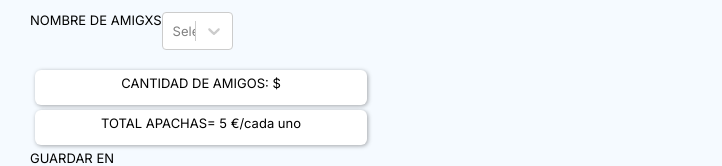
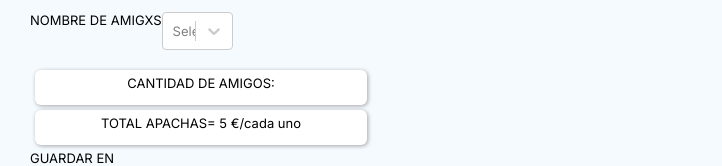
Before and after one commit to candymd/appaches, a React (Create React App) app in the folder frontend/: page /form in a window 1280 px wide. Shown: the part 303-469 px from the top of the page, without its empty margins (0-722 px from the left). Built offline with nearby package versions, Linux system fonts and the light colour scheme; no server answers.

Commit message:
working in buttons

```diff
--- a/frontend/src/components/Form/Form.js
+++ b/frontend/src/components/Form/Form.js
@@ -4,7 +4,7 @@ import {Link, useLocation, useNavigate} from "react-router-dom";
 import Select from "react-select";
 import makeAnimated from 'react-select/animated'
 
-const Form = ({onSubmit, friends}) => {
+const Form = ({onSubmit, friends, eventsACobrar, eventsAPagar}) => {
 
 
     const friendsSelectOptions = friends.map(friend => {
@@ -48,14 +48,14 @@ const Form = ({onSubmit, friends}) => {
 
     }
 
-
+    const numberFriends = friends.length;
     const animatedComponents = makeAnimated();
 
 
     return (
         <>
             <form className="container" onSubmit={enviarDatos}>
-                <button type="submit" className="button-icon"><i className="fa-solid fa-arrow-left"></i></button>
+                <button className="button-icon"><i className="fa-solid fa-arrow-left"></i></button>
                 <h1>AÑADIR </h1>
                 <div className="form">
                     <div>
@@ -79,15 +79,15 @@ const Form = ({onSubmit, friends}) => {
 
                     </div>
                     <div>
-                        <p className="input">CANTIDAD DE AMIGOS: ${input.numberFriends}</p>
+                        <p className="input">CANTIDAD DE AMIGOS: {input.numberFriends}</p>
                         <p className="input">TOTAL APACHAS= 5 €/cada uno</p>
                     </div>
                     <div>
                         <label htmlFor="">GUARDAR EN </label>
                         <div className="botonForm">
-                        <button className="input" type="radio" id="contactChoice1" name="paidByMe" value={input.event.paidByMe = 'false'}>A COBRAR
+                        <button className="input" type="submit" name="paidByMe" value={input.event.paidByMe = 'false'}>A COBRAR
                         </button>
-                        <button className="input" type="radio" id="contactChoice1" name="paidByMe" value={input.event.paidByMe = 'true'}>A PAGAR
+                        <button className="input" type="submit" name="!paidByMe" value={input.event.paidByMe = 'true'}>A PAGAR
                         </button>
 
                         </div>
```
